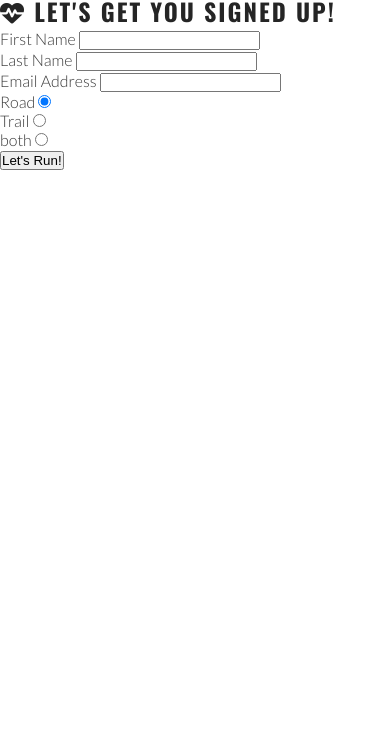
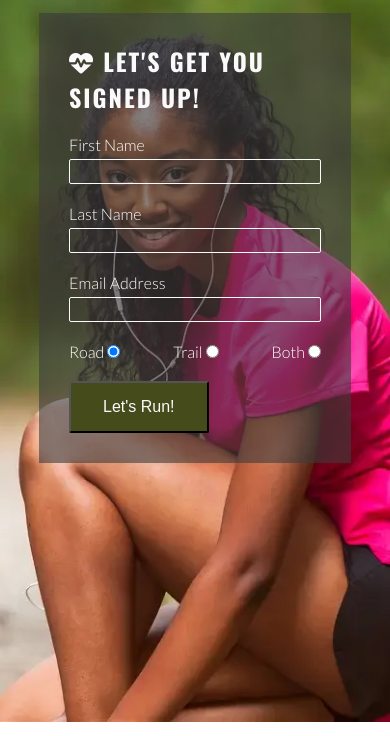
Before and after one commit to tina7e/love-running, a plain HTML site: page signup.html in a window 390 px wide. Shown: the part 54-790 px from the top of the page. Drawn offline with nearby package versions, Linux system fonts and the light colour scheme.

Commit message:
Add styles for mobile to signup page

```diff
--- a/assets/css/style.css
+++ b/assets/css/style.css
@@ -95,7 +95,12 @@ nav {
 main {
     /* Make main element take up surplus space to push footer down */
     flex: 1 0 auto;
+    /* Add margin at the top to prevent content from being covered by the header */
     margin-top: 47px;
+    /* Enable flex properties for child elements */
+    /* Why is this necessary when flex properties are already enabled in body element? */
+    display: flex;
+    flex-direction: column;
 }
 
 /* Hero section */
@@ -206,6 +211,54 @@ main {
 
 #photos {
     line-height: 0;
+}
+
+/* Signup page */
+#signup {
+    background-image: url("../images/signup-image.webp");
+    background-size: cover;
+    background-position: 75%;
+    flex-grow: 1;
+    padding: 20px 10% 0 10%;
+}
+
+#signup-form {
+    color: #ffffff;
+    background-color: rgba(60, 60, 60, 0.6);
+    padding: 30px;
+}
+
+#signup-form h2 {
+    color: #fafafa;
+    margin-bottom: 20px;
+}
+
+.text-input {
+    width: 100%;
+    height: 25px;
+    padding: 0 5px;
+    color: #fafafa;
+    background: transparent;
+    border: 1px solid #fafafa;
+    border-radius: 2px;
+    margin: 5px 0 20px 0;
+
+}
+
+.radio-buttons {
+    width: 100%;
+    display: flex;
+    justify-content: space-between;
+
+}
+
+.join-button {
+    border-radius: 2px;
+    background-color: #454b1b;
+    color: #fafafa;
+    font-size: 100%;
+    padding: 15px 32px;
+    margin-top: 20px;
 }
 
 /* Footer */
--- a/signup.html
+++ b/signup.html
@@ -70,7 +70,7 @@
                         <input type="radio" name="running_preference" id="trail" value="trail" required>
                     </div>
                     <div>
-                        <label for="both">both</label>
+                        <label for="both">Both</label>
                         <input type="radio" name="running_preference" id="both" value="both" required>
                     </div>
                 </div>
```
Also changed, not shown: assets/images/signup-image.webp (added).
